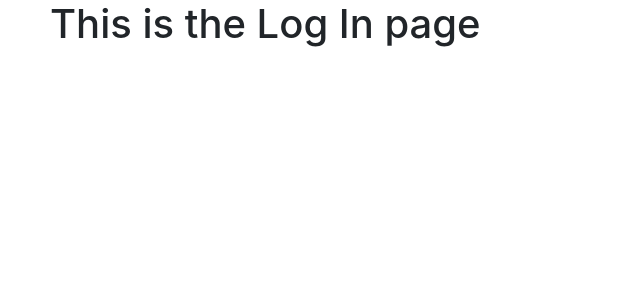
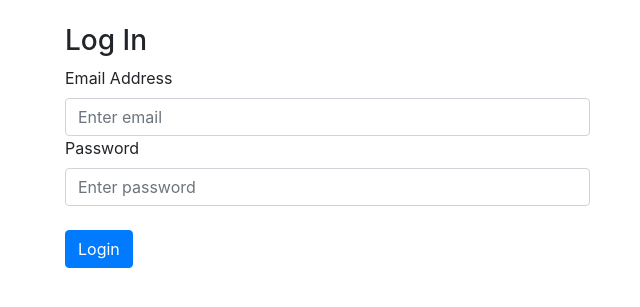
Before and after one commit to KaueReinbold/Reminders-Python, a Flask app: page /login in a window 1280 px wide. Shown: the part 56-363 px from the top of the page, without its empty margins (35-675 px from the left). Run offline with Flask 2, Linux system fonts and the light colour scheme; some libraries are stand-ins or nearby versions.

Commit message:
feat: add login form

```diff
--- a/website/templates/login.html
+++ b/website/templates/login.html
@@ -1,4 +1,32 @@
 {% extends 'index.html' %} {% block title %}Log In{% endblock %}\ {% block
 content %}
-<h1>This is the Log In page</h1>
+
+<br />
+
+<form method="post" class="col-6">
+  <h3>Log In</h3>
+  <div class="form-group">
+    <label for="email">Email Address</label>
+    <input
+      type="email"
+      class="form-control"
+      name="email"
+      id="email"
+      placeholder="Enter email"
+    />
+
+    <label for="password">Password</label>
+    <input
+      type="password"
+      class="form-control"
+      name="password"
+      id="password"
+      placeholder="Enter password"
+    />
+
+    <br />
+
+    <button type="submit" class="btn btn-primary">Login</button>
+  </div>
+</form>
 {% endblock %}
```
